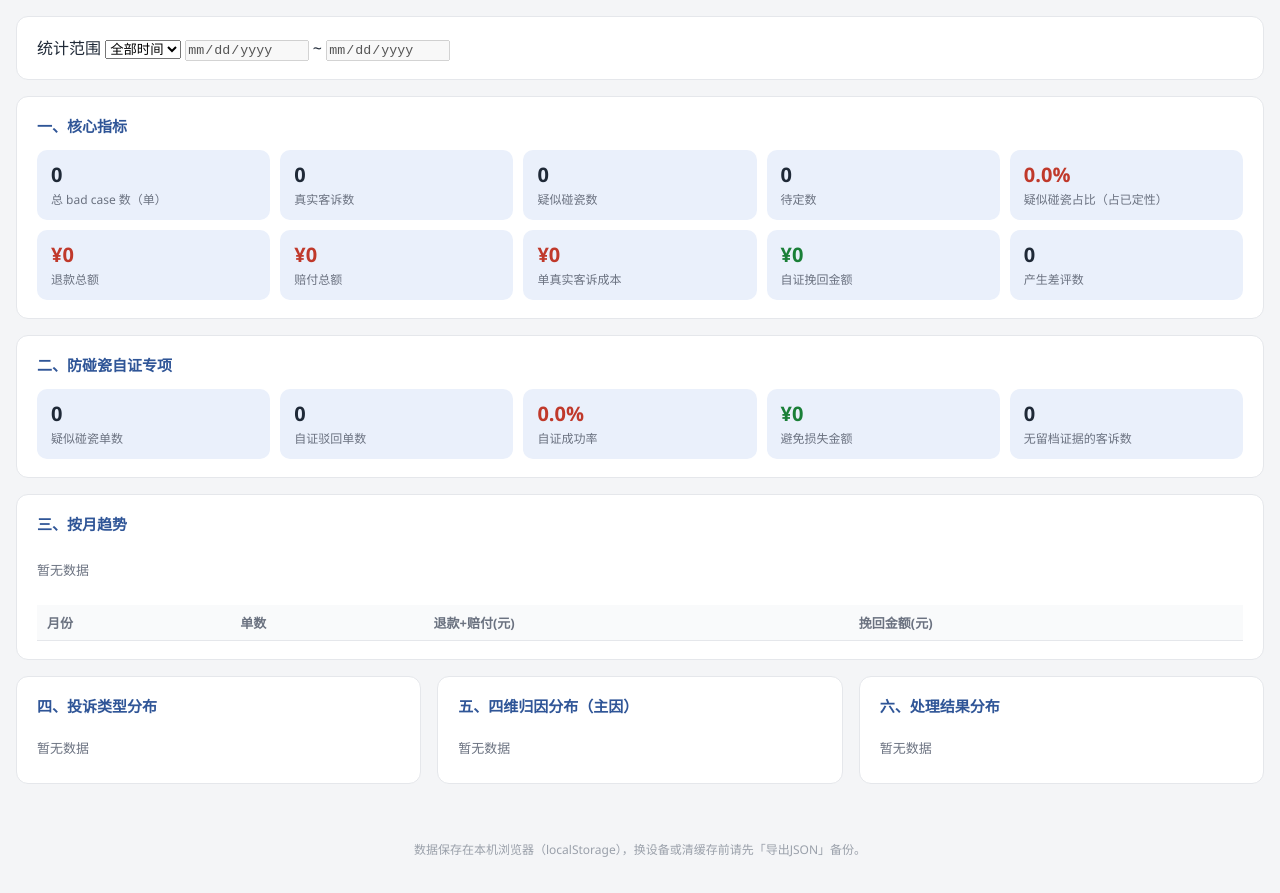
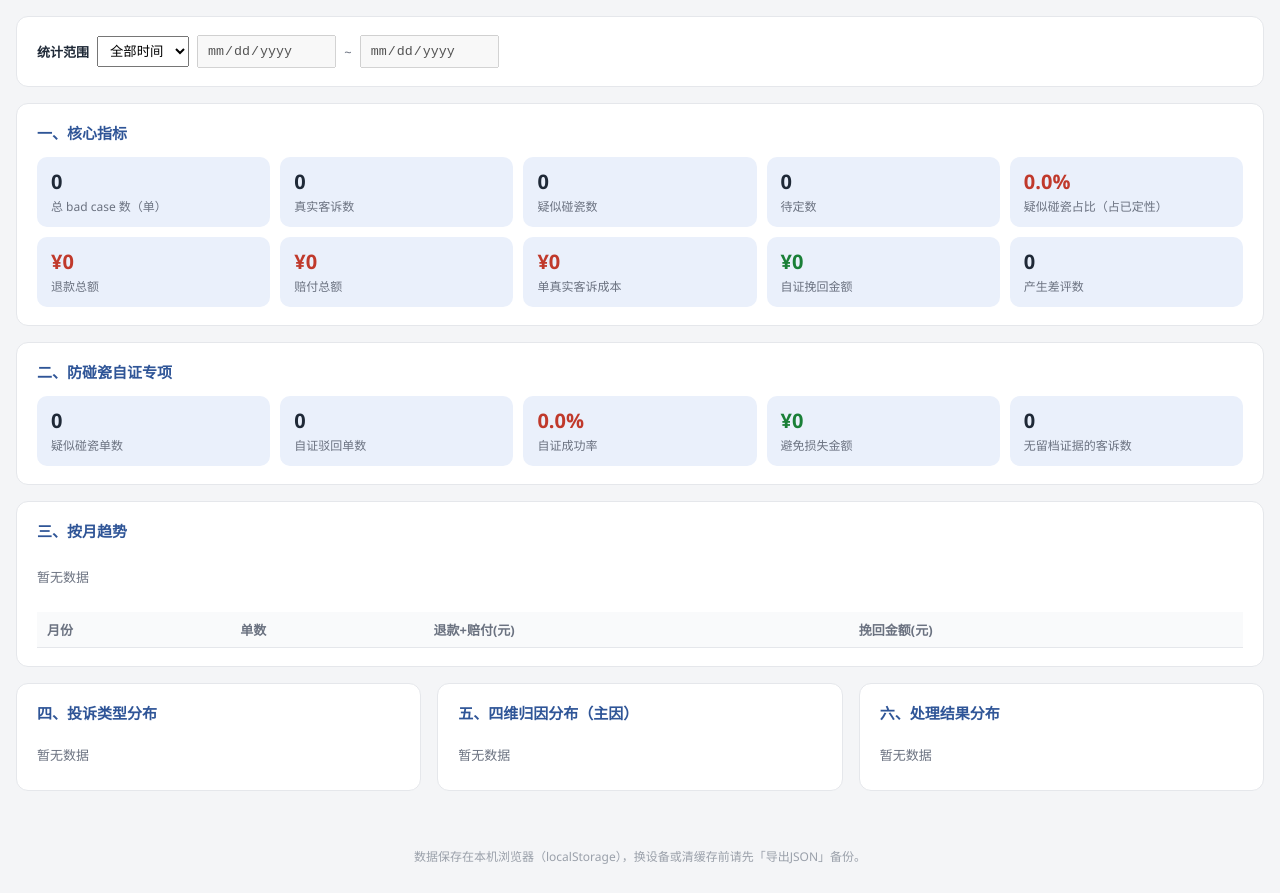
Before and after one commit to tomtang0512/badcase-tracker, a plain HTML site: page index.html in a window 1280 px wide. Shown: the part 57-950 px from the top of the page. Drawn offline with Linux system fonts and the light colour scheme.

Commit message:
feat: dashboard date range filter

```diff
--- a/css/style.css
+++ b/css/style.css
@@ -161,6 +161,12 @@ th[data-fcol].f-active::after { color: var(--primary); }
 .lightbox { display: flex; flex-wrap: wrap; gap: 10px; max-width: min(920px, 92vw); max-height: 86vh; overflow: auto; background: #fff; border-radius: 12px; padding: 16px; }
 .lightbox img { max-width: 100%; max-height: 80vh; object-fit: contain; border-radius: 8px; }
 
+/* ---------- 看板日期筛选 ---------- */
+.date-filter { display: flex; align-items: center; gap: 8px; flex-wrap: wrap; font-size: 13px; }
+.date-filter .df-label { font-weight: 600; }
+.date-filter .df-sep { color: var(--gray); }
+.date-filter select, .date-filter input[type=date] { padding: 6px 8px; }
+
 /* ---------- 弹窗 ---------- */
 .modal-mask {
   position: fixed; inset: 0; background: rgba(15, 23, 42, .45);
```
